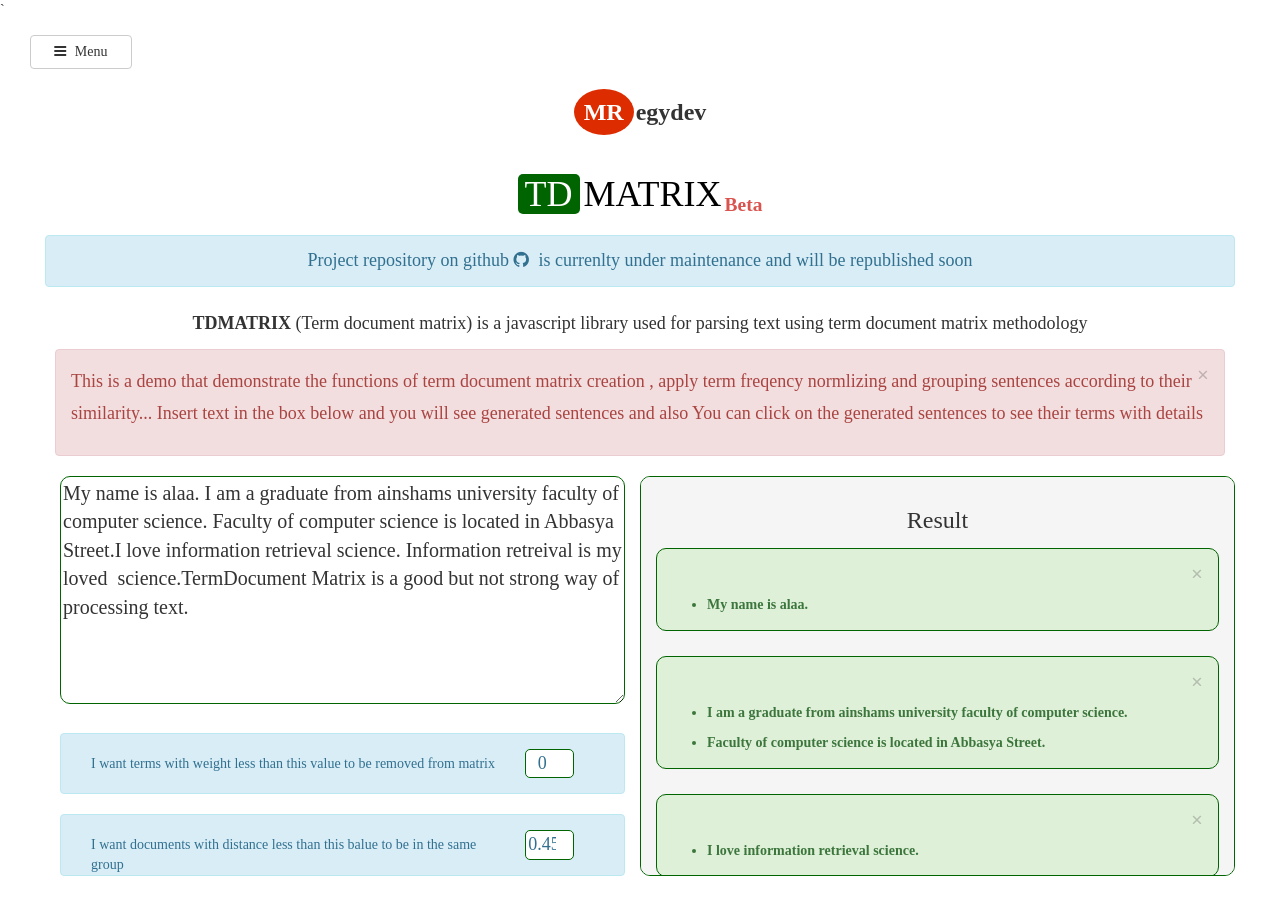
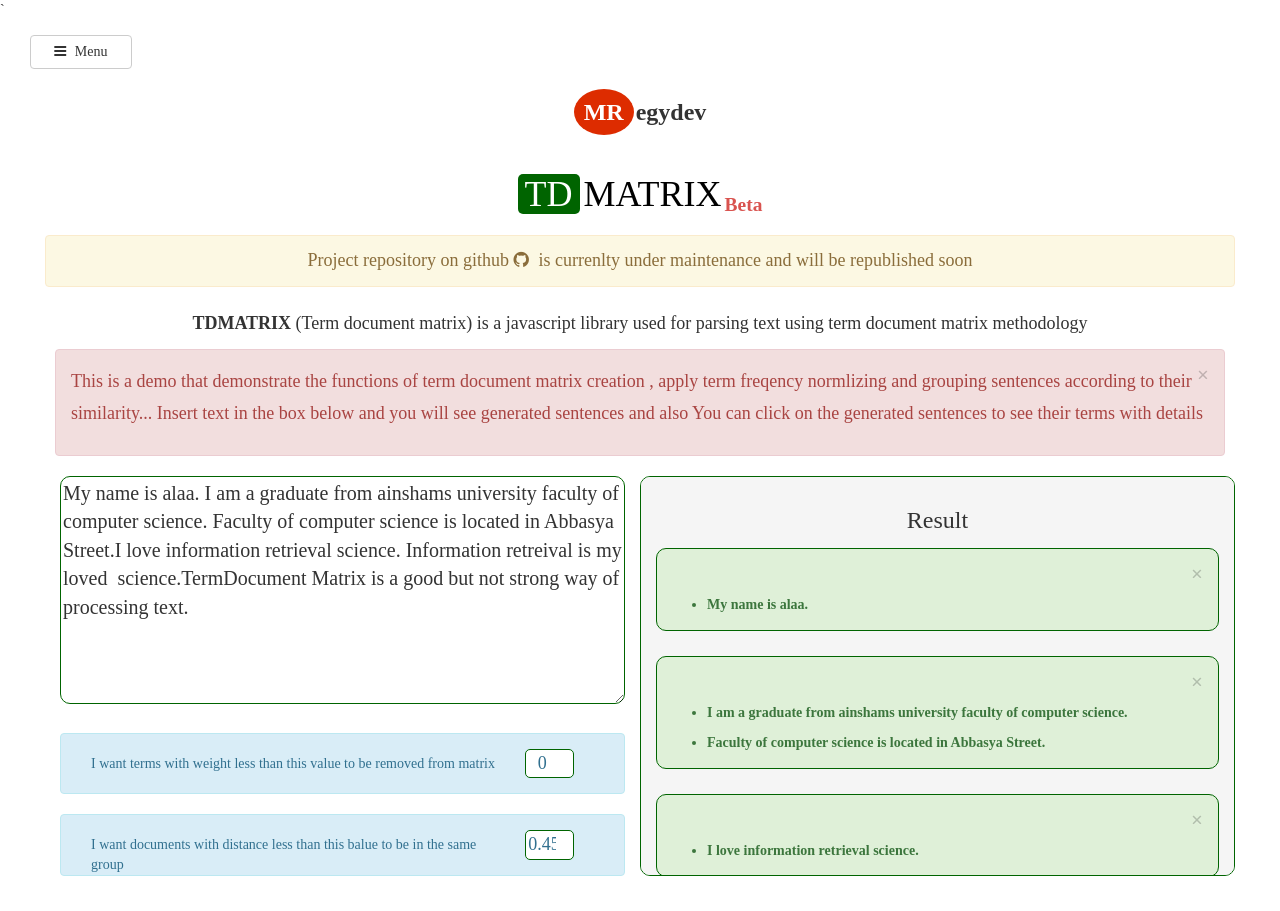
Before and after one commit to tdmatrixsite/tdmatrixsite.github.io, a plain HTML site: page index.html in a window 1280 px wide. Drawn offline with Linux system fonts and the light colour scheme.

Commit message:
Update index.html

```diff
--- a/index.html
+++ b/index.html
@@ -70,7 +70,7 @@
                         <h1 class="col-xs-12 logo"><span class="logohightlight">TD</span>MATRIX<sub>Beta</sub></h1>
                       </a>
 
-                      <h4 class="col-xs-12 alert alert-info text-center" >Project repository on github <i class="fa fa-github" aria-hidden="true"></i> is currenlty under maintenance and will be republished soon</h4>
+                      <h4 class="col-xs-12 alert alert-warning text-center" >Project repository on github <i class="fa fa-github" aria-hidden="true"></i> is currenlty under maintenance and will be republished soon</h4>
                         <div ng-view class="view">
 
                                         </div>
```
